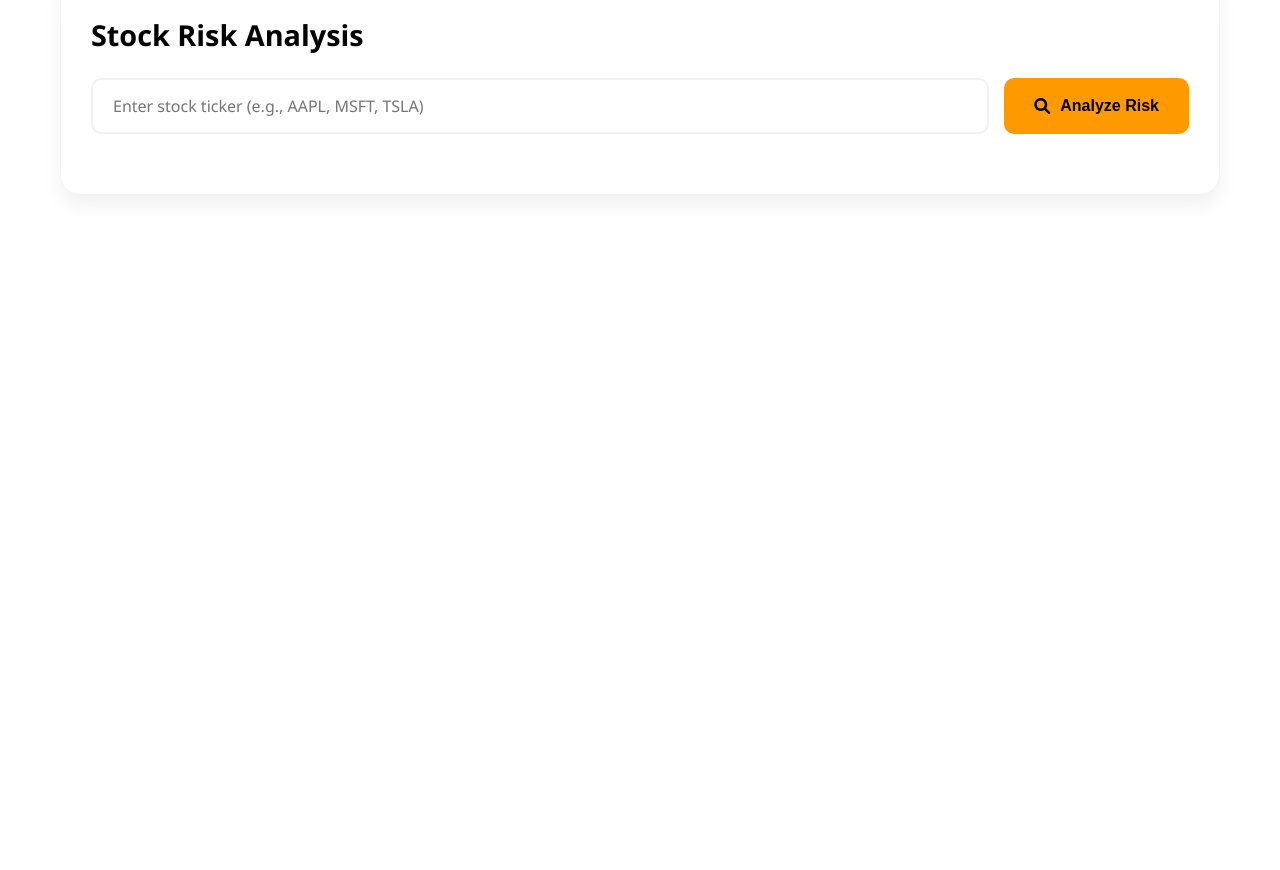
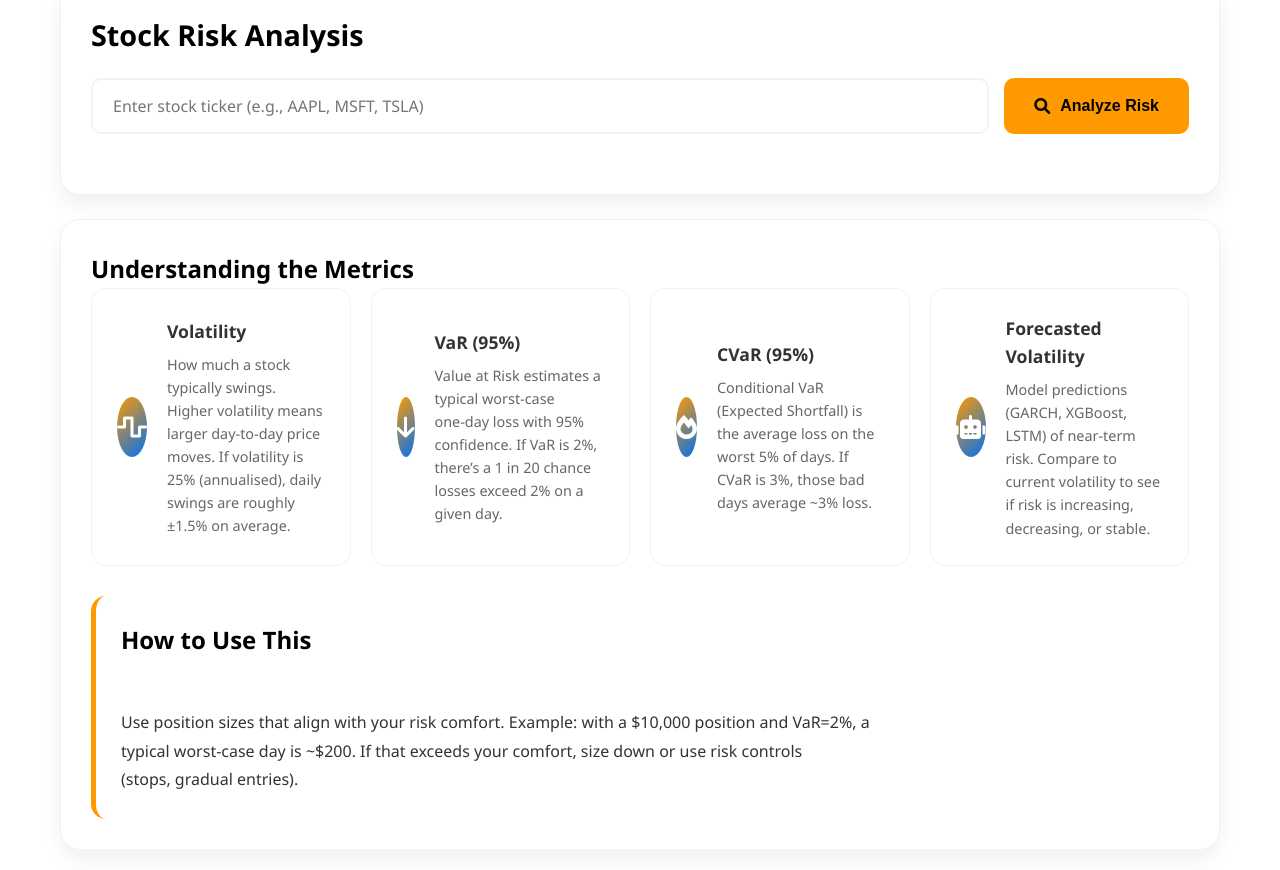
Before and after one commit to JayaDatla/RiskIQ, a plain HTML site: page frontend/index.html in a window 1280 px wide. Shown: the part 269-1139 px from the top of the page. Before the commit the page ends 800 px from the top, so only its background shows below. Drawn offline with nearby package versions, Linux system fonts and the light colour scheme; files that its build step writes are made by us from their sources; files whose address does not match are found by name.

Commit message:
Added more details and fixing the graph issue

```diff
--- a/frontend/index.html
+++ b/frontend/index.html
@@ -208,6 +208,54 @@
                 <p id="error-message"></p>
             </div>
         </div>
+
+        <!-- Education: Understanding the Metrics -->
+        <section class="analysis-section" style="margin-top: 24px;">
+            <h2>Understanding the Metrics</h2>
+            <div class="metrics-grid">
+                <div class="metric-card">
+                    <div class="metric-icon"><i class="fas fa-wave-square"></i></div>
+                    <div class="metric-content">
+                        <h4>Volatility</h4>
+                        <p class="metric-desc">How much a stock typically swings. Higher volatility means larger
+                            day‑to‑day price moves. If volatility is 25% (annualised), daily swings are roughly ±1.5% on
+                            average.</p>
+                    </div>
+                </div>
+                <div class="metric-card">
+                    <div class="metric-icon"><i class="fas fa-arrow-down"></i></div>
+                    <div class="metric-content">
+                        <h4>VaR (95%)</h4>
+                        <p class="metric-desc">Value at Risk estimates a typical worst‑case one‑day loss with 95%
+                            confidence. If VaR is 2%, there’s a 1 in 20 chance losses exceed 2% on a given day.</p>
+                    </div>
+                </div>
+                <div class="metric-card">
+                    <div class="metric-icon"><i class="fas fa-fire"></i></div>
+                    <div class="metric-content">
+                        <h4>CVaR (95%)</h4>
+                        <p class="metric-desc">Conditional VaR (Expected Shortfall) is the average loss on the worst 5%
+                            of days. If CVaR is 3%, those bad days average ~3% loss.</p>
+                    </div>
+                </div>
+                <div class="metric-card">
+                    <div class="metric-icon"><i class="fas fa-robot"></i></div>
+                    <div class="metric-content">
+                        <h4>Forecasted Volatility</h4>
+                        <p class="metric-desc">Model predictions (GARCH, XGBoost, LSTM) of near‑term risk. Compare to
+                            current volatility to see if risk is increasing, decreasing, or stable.</p>
+                    </div>
+                </div>
+            </div>
+            <div class="summary-section" style="margin-top:16px;">
+                <h3>How to Use This</h3>
+                <div class="summary-content">
+                    Use position sizes that align with your risk comfort. Example: with a $10,000 position and VaR=2%, a
+                    typical worst‑case day is ~$200. If that exceeds your comfort, size down or use risk controls
+                    (stops, gradual entries).
+                </div>
+            </div>
+        </section>
     </div>
 
     <script src="/static/script.js"></script>
--- a/frontend/script.js
+++ b/frontend/script.js
@@ -307,7 +307,8 @@ function createPriceChart(historicalData, currency) {
         },
         options: {
             responsive: true,
-            maintainAspectRatio: false,
+            maintainAspectRatio: true,
+            aspectRatio: 2, // wider than tall to avoid vertical stretch
             scales: {
                 x: {
                     display: true,
@@ -387,7 +388,8 @@ function createPortfolioChart(stocks) {
         },
         options: {
             responsive: true,
-            maintainAspectRatio: false,
+            maintainAspectRatio: true,
+            aspectRatio: 2,
             scales: {
                 y: {
                     beginAtZero: true,
--- a/frontend/styles.css
+++ b/frontend/styles.css
@@ -368,6 +368,7 @@ body {
 .chart-section canvas {
     max-width: 100%;
     height: auto;
+    /* keep responsive */
 }
 
 /* Summary Section */
```
